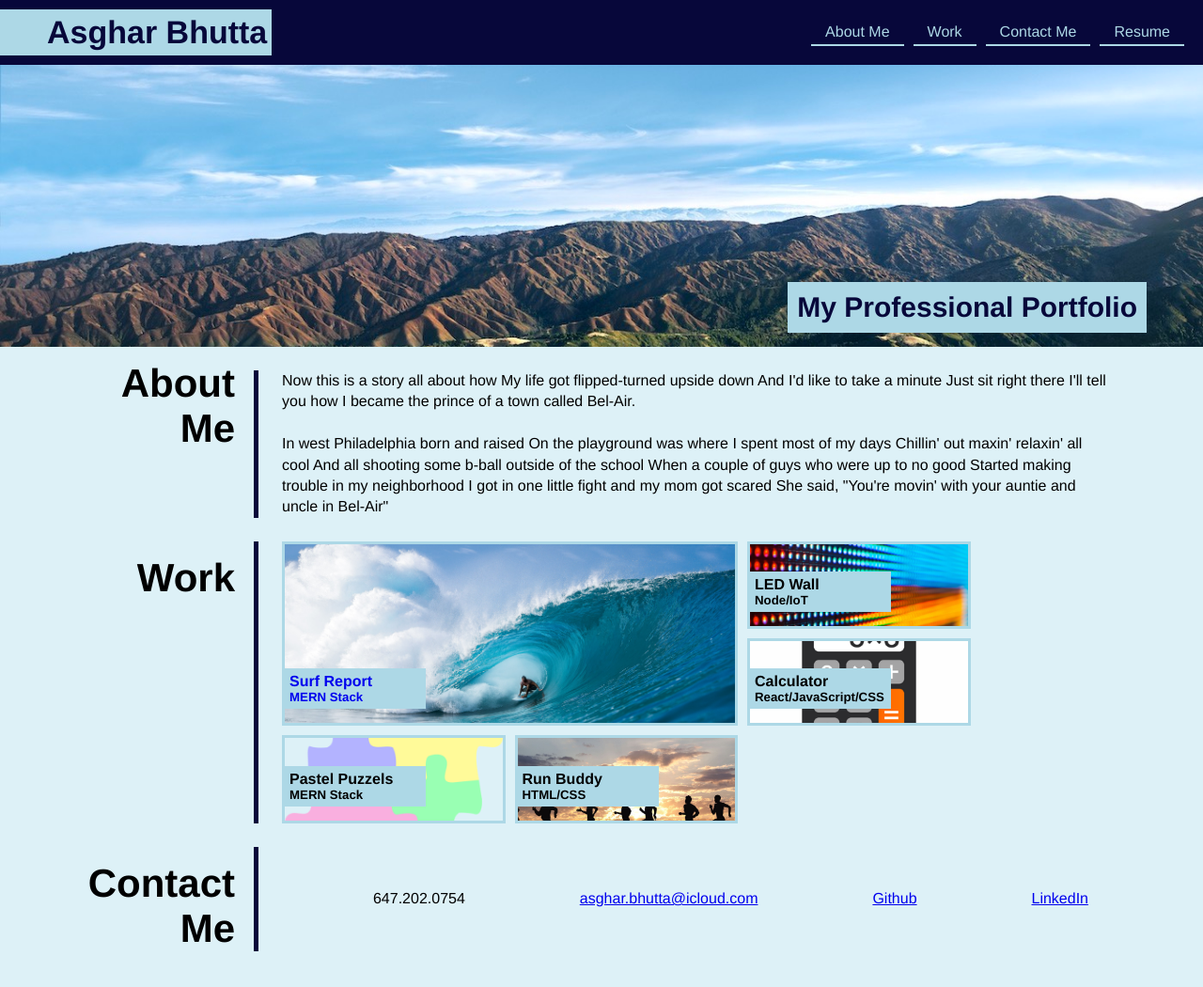
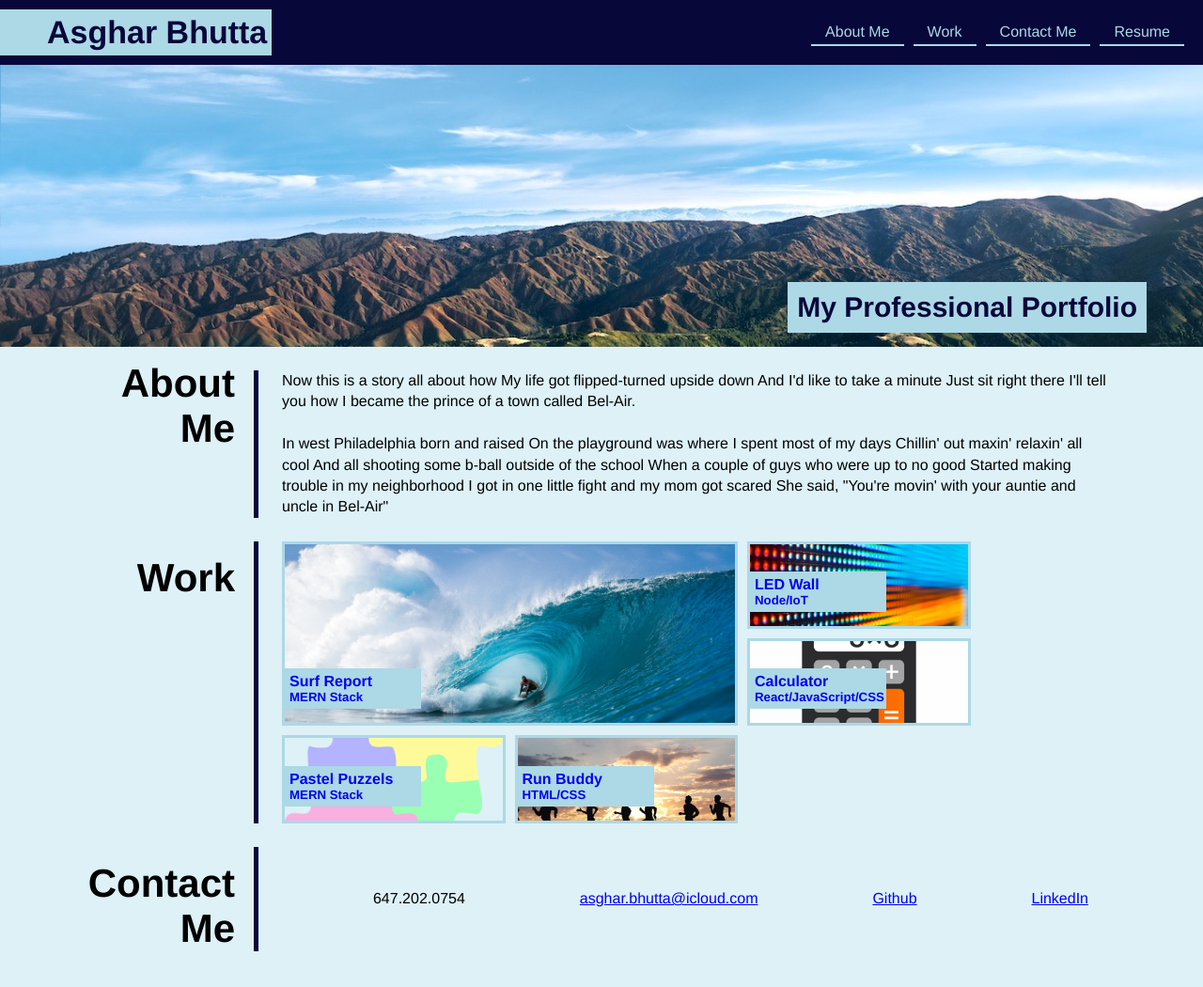
Before and after one commit to asgharbhutta/Ass-2-Portfolio, a plain HTML site: page index.html in a window 1280 px wide. Shown: the whole page at 94% size. Drawn offline with Linux system fonts and the light colour scheme.

Commit message:
added hover affects

```diff
--- a/assets/css/style.css
+++ b/assets/css/style.css
@@ -66,6 +66,7 @@ header nav ul li a:hover{
     background-color: var(--lightblue);
     padding:5px 15px;
     margin: 5px;
+    transition: 0.3s ease-in-out;
 }
 
 /* End of Header/Nav Styles */
@@ -180,7 +181,7 @@ header nav ul li a:hover{
     padding: 5px 5px;
     background-color: var(--lightblue);
     margin-bottom: 15px;
-    width: 150px;
+    width: 145px;
     opacity: 1;
 }
 
--- a/index.html
+++ b/index.html
@@ -58,38 +58,45 @@
         <section id="work" class="work">
             <h3 class="section-title">Work</h3>
             <div class="grid-container">
-                    <div class="grid-item box1">
-                        <div>
-                            <a href="www.google.com">
-                            <h4>Surf Report</h4>
-                            <h5>MERN Stack</h5>
-                            </a>
-                        </div>
+                <a href="#">
+                <div class="grid-item box1">
+                    <div>
+                        <h4>Surf Report</h4>
+                        <h5>MERN Stack</h5>
                     </div>
+                </a>
+                </div>
+                <a href="#">
                 <div class="grid-item box2">
                     <div>
                         <h4>LED Wall</h4>
                         <h5>Node/IoT</h5>
                     </div>
+                </a>
                 </div>
+                <a href="#">
                 <div class="grid-item box3">
                     <div>
                         <h4>Calculator</h4>
                         <h5>React/JavaScript/CSS</h5>
                     </div>
+                </a>
                 </div>
+                <a href="#">
                 <div class="grid-item box4">
                     <div>
-
                         <h4>Pastel Puzzels</h4>
                         <h5>MERN Stack</h5>
                     </div>
+                </a>
                 </div>
+                <a href="https://asgharbhutta.github.io/run-buddy/">
                 <div class="grid-item box5">
                     <div>
                         <h4>Run Buddy</h4>
                         <h5>HTML/CSS</h5>
                     </div>
+                </a>
                 </div>
             </div>
         </section>
```
